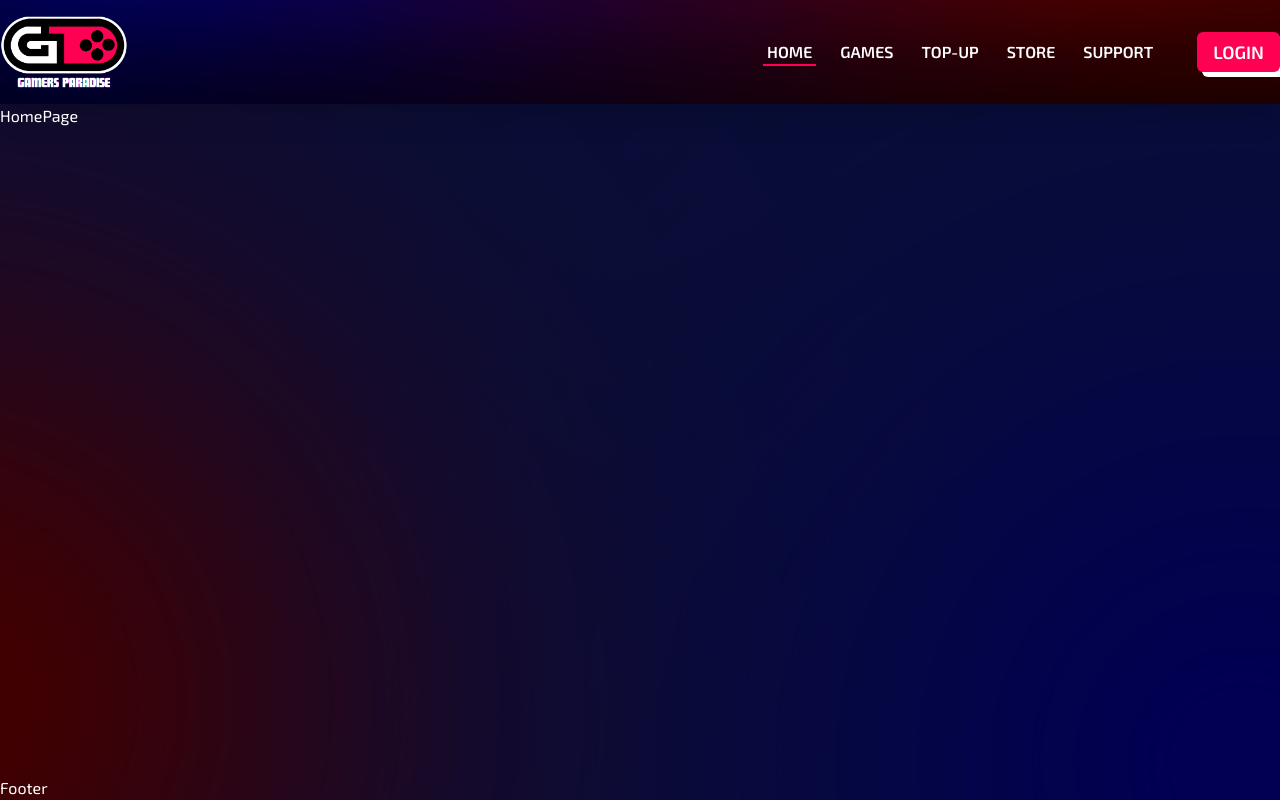
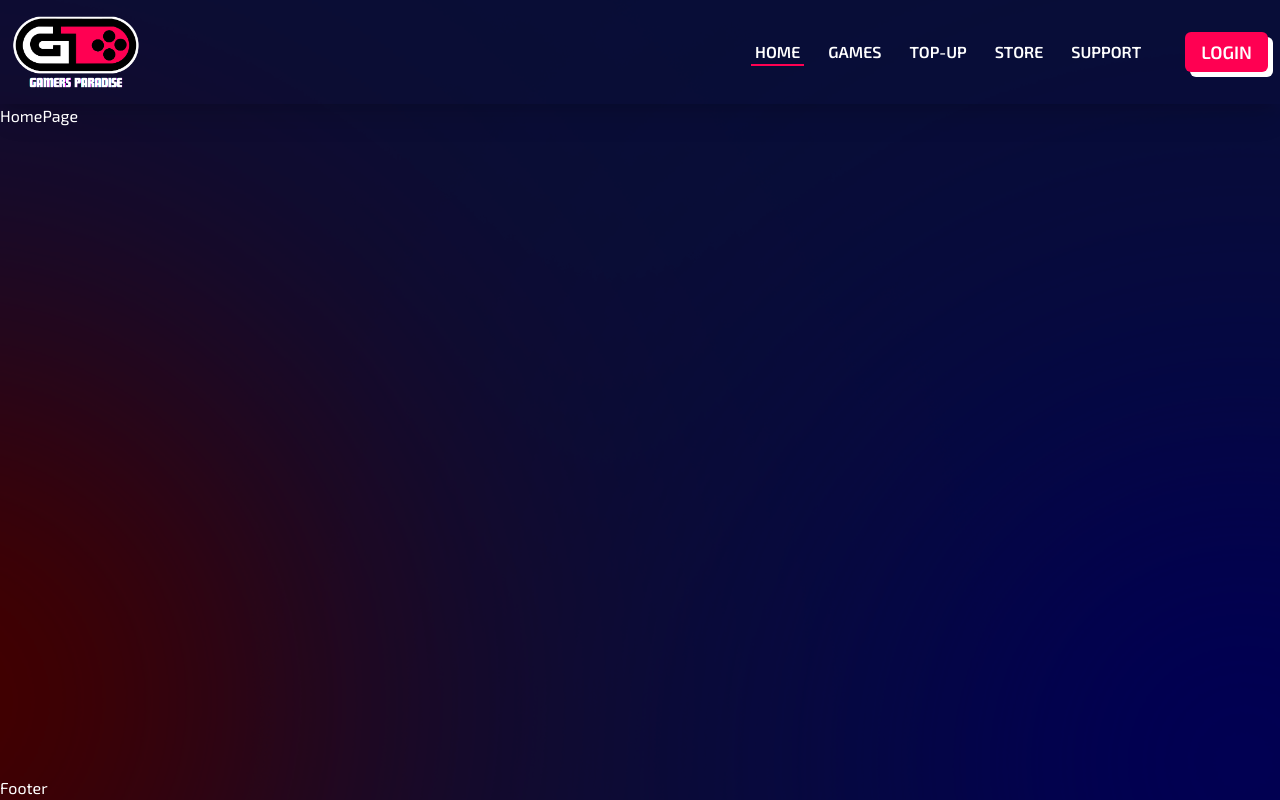
Before and after one commit to mahmudulturan/gamers-paradise-frontend, a Next.js app: page / in a window 1280 px wide. Built offline with nearby package versions, Linux system fonts and the light colour scheme.

Commit message:
add: side menu toggle functionality

```diff
--- a/src/app/(root)/components/Shared/Navbar/NavLinks.tsx
+++ b/src/app/(root)/components/Shared/Navbar/NavLinks.tsx
@@ -10,7 +10,7 @@ const NavLinks = () => {
         { name: "Support", path: "/support" },
     ];
     return (
-        <div className='flex gap-5'>
+        <div className='flex flex-col md:flex-row gap-5'>
             {
                 navbarRoutes.map((route, indx) => <NavLink key={indx} href={route.path}>{route.name}</NavLink>)
             }
--- a/src/app/(root)/components/Shared/Navbar/Navbar.tsx
+++ b/src/app/(root)/components/Shared/Navbar/Navbar.tsx
@@ -1,4 +1,5 @@
-import React from 'react';
+"use client"
+import React, { useState } from 'react';
 import logo from '@/assets/images/logo/gamersParadiseLogo.png';
 import Image from 'next/image';
 import NavLinks from './NavLinks';
@@ -6,21 +7,36 @@ import Link from 'next/link';
 import { Button } from '@/components/ui/Button/button';
 import ToggleMenuButton from '@/components/ui/ToggleMenuButton/ToggleMenuButton';
 const Navbar = () => {
+    const [isMenuOpen, setIsMenuOpen] = useState(false);
+
+    const handleMenuToggler = () => {
+        setIsMenuOpen(pre => !pre);
+    }
     return (
-        <div className='py-4 header-bg shadow-xl'>
-            <div className='wrapper flex items-center justify-between'>
+        <div className='py-4 shadow-xl'>
+            <div className='wrapper relative'>
+                <div className='flex items-center justify-between mx-3'>
+                    <div className='md:hidden'>
+                        <span>
+                            <ToggleMenuButton handleMenuToggler={handleMenuToggler} />
+                        </span>
+                    </div>
                     <div>
                         <Link href={'/'}>
                             <Image className='w-24 md:w-32' src={logo} alt='logo of gamers paradise' />
                         </Link>
                     </div>
-                <div className='md:hidden'>
-                    <ToggleMenuButton />
+                    <div className='flex gap-10 items-center'>
+                        <div className='hidden md:block'>
+                            <NavLinks />
                         </div>
-                <div className='md:flex gap-10 items-center hidden'>
-                    <NavLinks />
                         <Button>Login</Button>
                     </div>
+                    <div className={`absolute right-0 top-[70px] left-0 h-full w-full origin-left duration-300 ${isMenuOpen ? "scale-x-100" : "scale-x-0"}`}>
+                        <NavLinks />
+                    </div>
+                </div>
+
             </div>
         </div>
     );
--- a/src/components/ui/ToggleMenuButton/ToggleMenuButton.tsx
+++ b/src/components/ui/ToggleMenuButton/ToggleMenuButton.tsx
@@ -1,9 +1,10 @@
+"use state"
 import React from 'react';
 import './style.css';
-const ToggleMenuButton = () => {
+const ToggleMenuButton = ({ handleMenuToggler }: { handleMenuToggler: VoidFunction }) => {
     return (
         <div>
-            <input type="checkbox" id="checkbox" />
+            <input onChange={handleMenuToggler} type="checkbox" id="checkbox" />
             <label htmlFor="checkbox" className="toggle">
                 <div className="bars" id="bar1"></div>
                 <div className="bars" id="bar2"></div>
```
Lines whose indentation alone changed are shown as unchanged.
